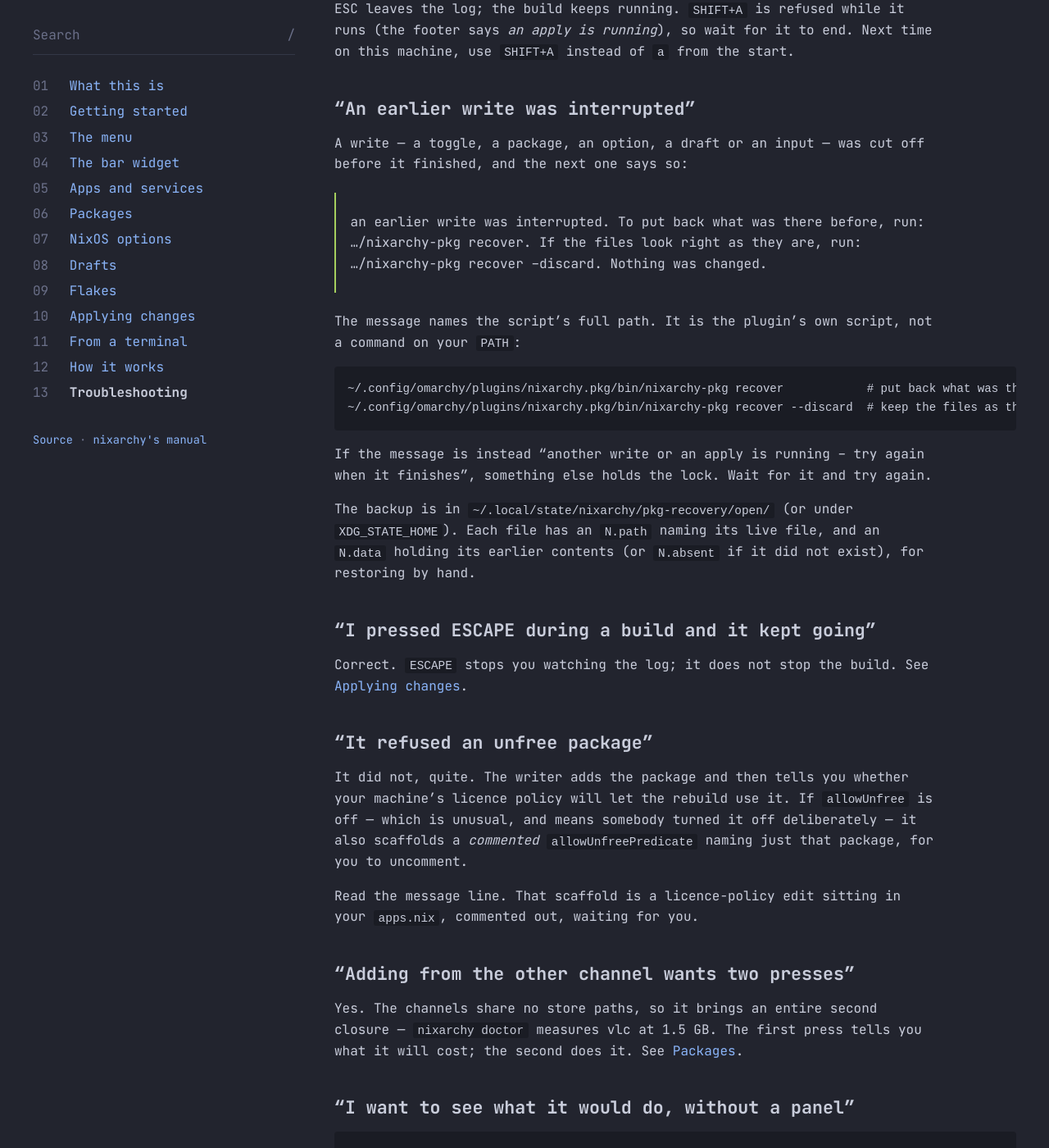
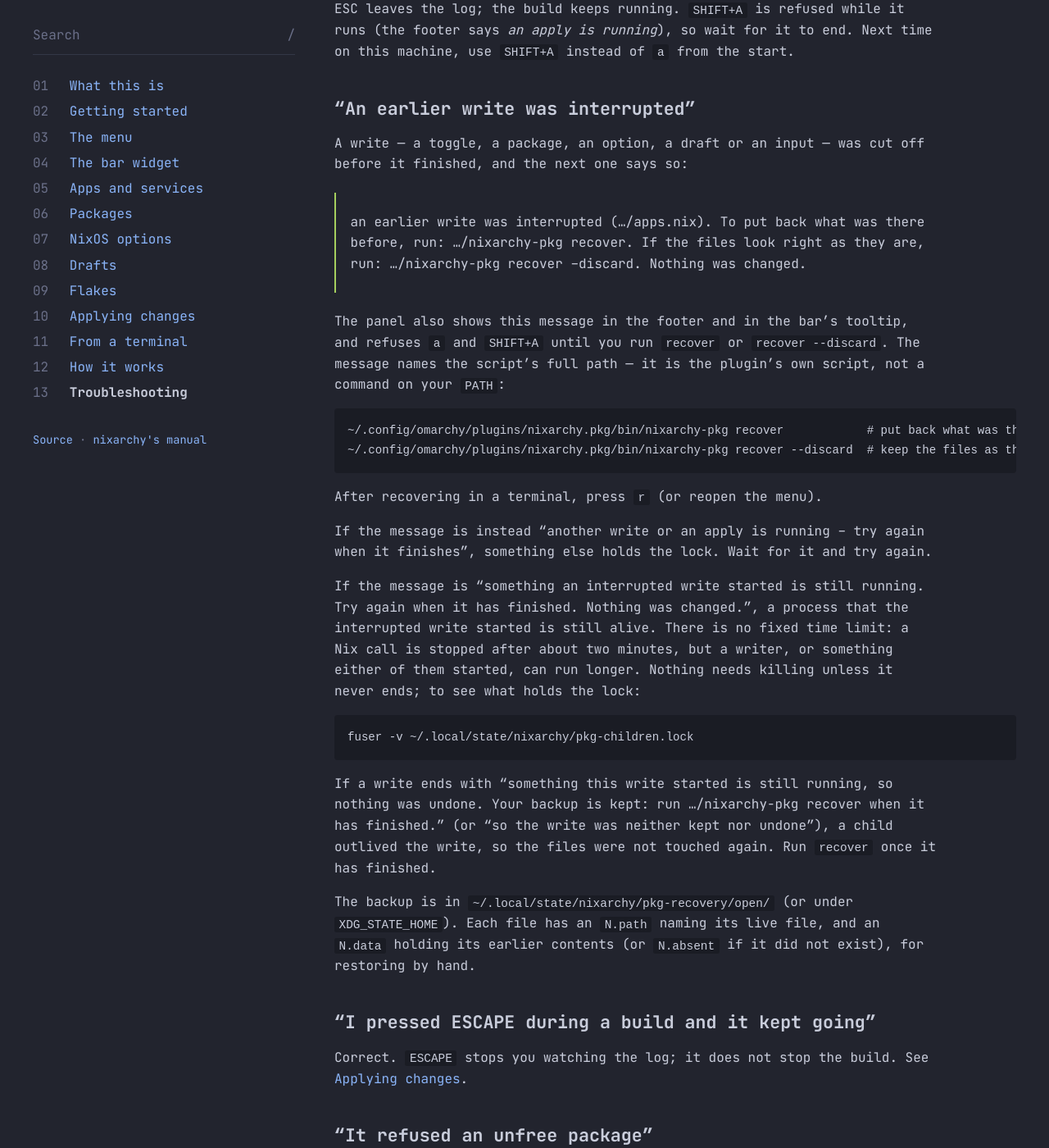
Before and after one commit to olafkfreund/nixarchy-pkg, a Jekyll site: the page built from docs/manual/troubleshooting.md, in a window 1280 px wide and 1400 px high, scrolled down 1676 px. Shown: the whole window at 82% size. Built offline with Jekyll 4.4.1, drawn with Linux system fonts in a browser that asks for light colours.

Commit message:
docs(troubleshooting): interrupted writes and what they left running (#66, #67)
Plan step 6 (agy).

Co-Authored-By: Claude Opus 5.5 <noreply@anthropic.com>
Claude-Session: https://claude.ai/code/session_01WtDyDubftZDANveKdhaPiL

````diff
--- a/docs/manual/troubleshooting.md
+++ b/docs/manual/troubleshooting.md
@@ -62,20 +62,41 @@ Next time on this machine, use `SHIFT+A` instead of `a` from the start.
 A write — a toggle, a package, an option, a draft or an input — was cut off
 before it finished, and the next one says so:
 
-> an earlier write was interrupted. To put back what was there before, run:
-> …/nixarchy-pkg recover. If the files look right as they are, run:
-> …/nixarchy-pkg recover --discard. Nothing was changed.
+> an earlier write was interrupted (…/apps.nix). To put back what was there
+> before, run: …/nixarchy-pkg recover. If the files look right as they are,
+> run: …/nixarchy-pkg recover --discard. Nothing was changed.
 
-The message names the script's full path. It is the plugin's own script, not
-a command on your `PATH`:
+The panel also shows this message in the footer and in the bar's tooltip, and
+refuses `a` and `SHIFT+A` until you run `recover` or `recover --discard`. The
+message names the script's full path — it is the plugin's own script, not a
+command on your `PATH`:
 
 ```bash
 ~/.config/omarchy/plugins/nixarchy.pkg/bin/nixarchy-pkg recover            # put back what was there before
 ~/.config/omarchy/plugins/nixarchy.pkg/bin/nixarchy-pkg recover --discard  # keep the files as they are
 ```
 
+After recovering in a terminal, press `r` (or reopen the menu).
+
 If the message is instead "another write or an apply is running -- try again
 when it finishes", something else holds the lock. Wait for it and try again.
+
+If the message is "something an interrupted write started is still running.
+Try again when it has finished. Nothing was changed.", a process that the
+interrupted write started is still alive. There is no fixed time limit: a Nix
+call is stopped after about two minutes, but a writer, or something either of
+them started, can run longer. Nothing needs killing unless it never ends; to
+see what holds the lock:
+
+```bash
+fuser -v ~/.local/state/nixarchy/pkg-children.lock
+```
+
+If a write ends with "something this write started is still running, so
+nothing was undone. Your backup is kept: run …/nixarchy-pkg recover when it
+has finished." (or "so the write was neither kept nor undone"), a child outlived
+the write, so the files were not touched again. Run `recover` once it has
+finished.
 
 The backup is in `~/.local/state/nixarchy/pkg-recovery/open/` (or under
 `XDG_STATE_HOME`). Each file has an `N.path` naming its live file, and an
````
